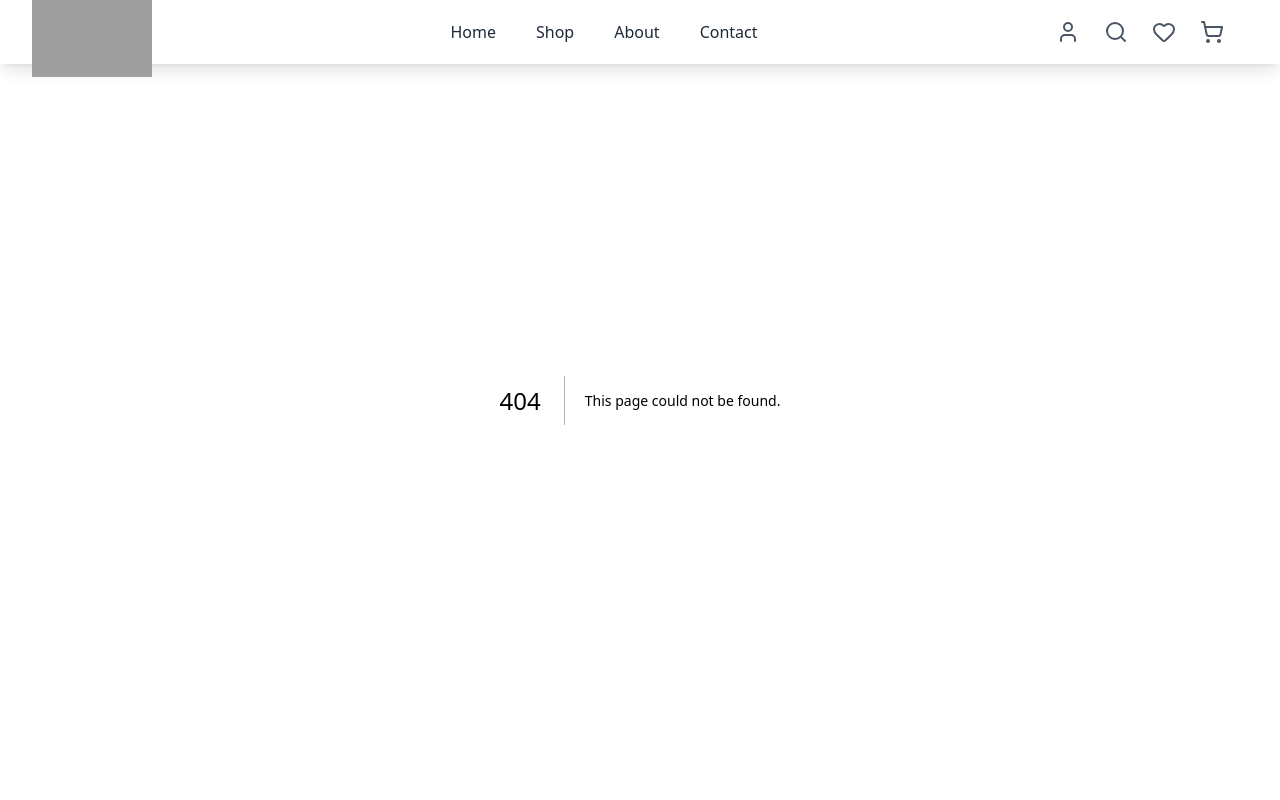
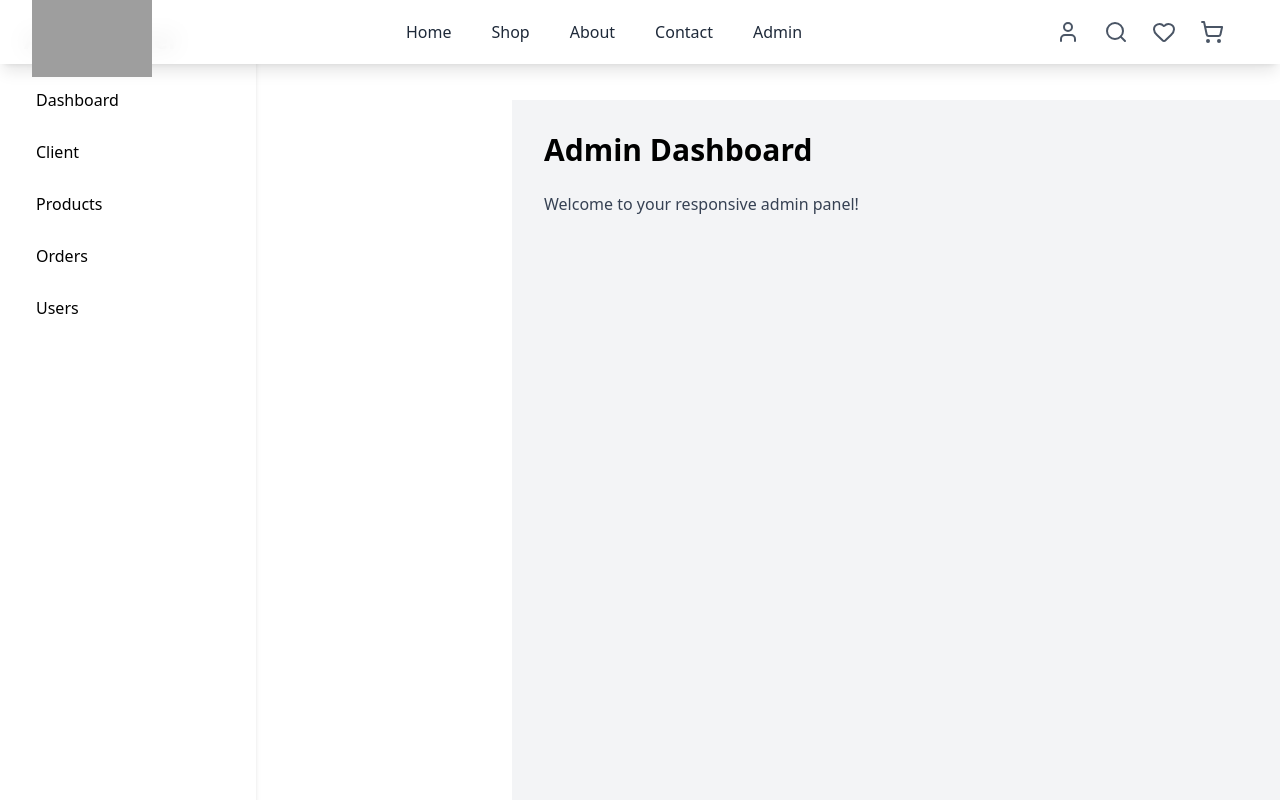
Before and after one commit to aayasIbrahim/Furniro, a Next.js app: page /admin in a window 1280 px wide. Before the commit this address had no page. Shown: the top 800 px of the page. Built offline with nearby package versions, Linux system fonts and the light colour scheme; grey boxes are pictures that could not be loaded.

Commit message:
admin link implement

```diff
--- /dev/null
+++ b/src/app/admin/page.tsx
@@ -0,0 +1,38 @@
+"use client";
+import React, { useState } from "react";
+import Sidebar from "@/components/admin/Sidebar";
+import { Menu, X } from "lucide-react";
+
+const Dashboard = () => {
+  const [sidebarOpen, setSidebarOpen] = useState(false);
+
+  return (
+    <div className="flex">
+      {/* Mobile sidebar toggle button */}
+      <button
+        className="fixed top-4 left-4 z-50 md:hidden bg-white p-2 rounded shadow-md"
+        onClick={() => setSidebarOpen(!sidebarOpen)}
+      >
+        {sidebarOpen ? <X className="w-6 h-6" /> : <Menu className="w-6 h-6" />}
+      </button>
+
+      {/* Sidebar */}
+      <div
+        className={`
+          fixed inset-y-0 left-0 z-40 w-64 bg-gray-800 text-white transform transition-transform duration-300
+          ${sidebarOpen ? "translate-x-0" : "-translate-x-full"} md:translate-x-0 md:relative md:flex
+        `}
+      >
+        <Sidebar />
+      </div>
+
+      {/* Main content */}
+      <main className="flex-1 p-6 md:p-8 bg-gray-100 min-h-screen mt-[100px] md:ml-64 transition-all duration-300">
+        <h1 className="text-3xl font-bold mb-6">Admin Dashboard</h1>
+        <p className="text-gray-700">Welcome to your responsive admin panel!</p>
+      </main>
+    </div>
+  );
+};
+
+export default Dashboard;
--- a/src/app/products/[id]/page.tsx
+++ b/src/app/products/[id]/page.tsx
@@ -13,8 +13,6 @@ import {
 } from "@/app/redux/carts/cartSlice";
 import Button from "@/components/ul/Button";
 import CartDrawer from "@/components/products/CartDrawer";
-
-
 
 // 🛍️ Product Data
 const products = [
@@ -106,7 +104,8 @@ const ProductPage = ({ params }: Props) => {
   const [selectedSize, setSelectedSize] = useState<string>("M");
   const [selectedColor, setSelectedColor] = useState<string>("Black");
 
-  if (!product) return <div className="text-center py-20">Product not found!</div>;
+  if (!product)
+    return <div className="text-center py-20">Product not found!</div>;
 
   // Check if product is already in cart
   const existingCartItem = cartItems.find((item) => item.id === product.id);
@@ -132,8 +131,10 @@ const ProductPage = ({ params }: Props) => {
     handleOpenCart();
   };
 
-  const handleIncrement = () => existingCartItem && dispatch(incrementQuantity(product.id));
-  const handleDecrement = () => existingCartItem && dispatch(decrementQuantity(product.id));
+  const handleIncrement = () =>
+    existingCartItem && dispatch(incrementQuantity(product.id));
+  const handleDecrement = () =>
+    existingCartItem && dispatch(decrementQuantity(product.id));
   const handleRemoveItem = (id: number) => dispatch(removeFromCart(id));
 
   return (
@@ -231,6 +232,14 @@ const ProductPage = ({ params }: Props) => {
           {/* 🛒 Add to Cart */}
           <div className="flex flex-col sm:flex-row gap-4 mt-6">
             <div className="flex items-center justify-center sm:justify-start gap-3">
+              <Button
+                onClick={() => {
+                  handleAddToCart();
+                  handleOpenCart();
+                }}
+                className="text-black px-6 py-2 rounded border border-[#B88E2F] hover:bg-[#B88E2F] hover:text-white transition"
+                text="Add to Cart"
+              />
               <div className="flex items-center border border-[#B88E2F] rounded font-semibold px-4 sm:px-6 py-1 transition-all duration-200">
                 <button
                   onClick={handleDecrement}
@@ -248,14 +257,6 @@ const ProductPage = ({ params }: Props) => {
               </div>
             </div>
 
-            <Button
-              onClick={() => {
-                handleAddToCart();
-                handleOpenCart();
-              }}
-              className="text-black px-6 py-2 rounded border border-[#B88E2F] hover:bg-[#B88E2F] hover:text-white transition"
-              text="Add to Cart"
-            />
             <Button
               className="text-black px-6 py-2 rounded border border-[#B88E2F] hover:bg-[#B88E2F] hover:text-white transition"
               text="+ Compare"
--- /dev/null
+++ b/src/components/admin/Sidebar.tsx
@@ -0,0 +1,15 @@
+
+const Sidebar = () => (
+  <aside className="w-64 bg-white min-h-screen p-6 text-black shadow-md">
+    <h1 className="text-2xl font-bold mb-6">Admin Panel</h1>
+    <nav className="flex flex-col gap-3">
+      <a href="/admin/dashboard" className="hover:bg-[#B88E2F]  hover:text-white px-3 py-2 rounded">Dashboard</a>
+      <a href=" / " className="hover:bg-[#B88E2F]  hover:text-white px-3 py-2 rounded">Client</a>
+      <a href="/admin/products" className="hover:bg-[#B88E2F] hover:text-white px-3 py-2 rounded">Products</a>
+      <a href="/admin/orders" className="hover:bg-[#B88E2F] hover:text-white px-3 py-2 rounded">Orders</a>
+      <a href="/admin/users" className="hover:bg-[#B88E2F] hover:text-white px-3 py-2 rounded">Users</a>
+    </nav>
+  </aside>
+);
+
+export default Sidebar;
--- a/src/components/ul/Nav.tsx
+++ b/src/components/ul/Nav.tsx
@@ -14,6 +14,7 @@ const Nav: React.FC = () => {
     { name: "Shop", href: "/shops" },
     { name: "About", href: "/about" },
     { name: "Contact", href: "/contact" },
+    { name: "Admin", href: "/admin" },
   ];
 
   const icons = [
--- a/src/components/ul/ProductCard.tsx
+++ b/src/components/ul/ProductCard.tsx
@@ -2,7 +2,6 @@
 import React from "react";
 import Image from "next/image";
 import Link from "next/link";
-import { useRouter } from "next/navigation";
 import { addToCart } from "@/app/redux/carts/cartSlice";
 import { Share2, Scale, Heart } from "lucide-react";
 
@@ -15,12 +14,12 @@ type Product = {
   imageUrl: string;
   badge?: string | null;
   isFeatured?: boolean;
-  size: DEFAULT_SIZE; // required
-  color: DEFAULT_COLOR; // required
+  size: string; // required
+  color:string ; // required
 };
 
 const ProductCard: React.FC<{ product: Product }> = ({ product }) => {
-  const router = useRouter();
+
   return (
     <div
       className={`group relative bg-white rounded-2xl overflow-hidden shadow-sm hover:shadow-xl transition-all duration-300 ${
@@ -53,15 +52,12 @@ const ProductCard: React.FC<{ product: Product }> = ({ product }) => {
 
         {/* Hover Overlay */}
         <div className="absolute inset-0 bg-black/50 flex flex-col items-center justify-center opacity-0 group-hover:opacity-100 transition-opacity duration-300">
-          <button
-            onClick={() => {
-              router.push("/cart");
-              addToCart(product);
-            }}
+          <Link
+            href={`/products/${product.id}`}
             className="bg-white text-[#B88E2F] font-semibold px-8 py-3 rounded-md mb-4 hover:bg-purple-50 transition-all duration-200"
           >
             Add to cart
-          </button>
+          </Link>
 
           <div className="flex space-x-5 text-white text-[16px]">
             <button className="flex items-center hover:text-[#B88E2F] transition">
```
Also changed, not shown: src/app/admin/product/ProductForm.tsx (added), src/app/admin/product/page.tsx (added), src/components/admin/Table.tsx (added), src/components/admin/Users.tsx (added).
